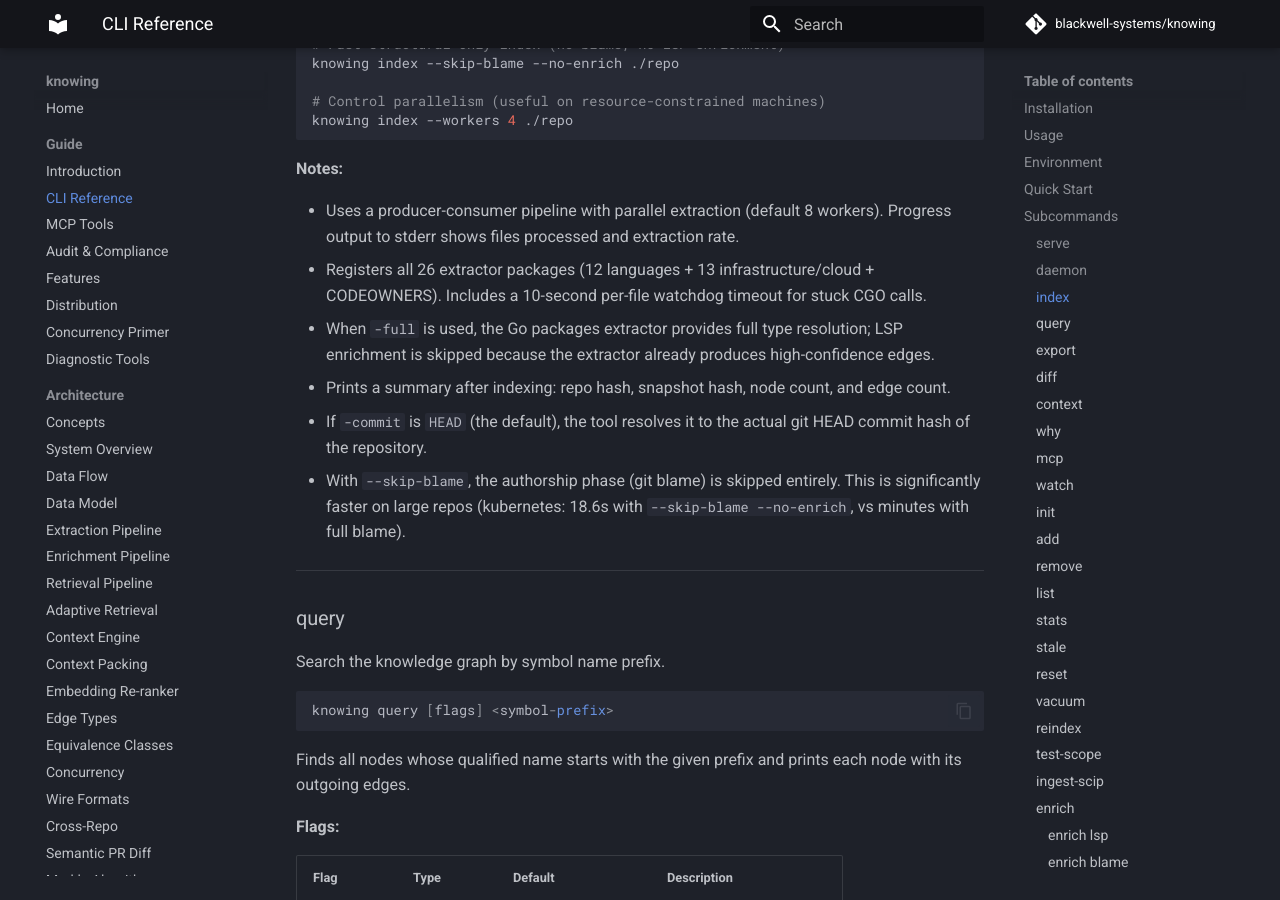
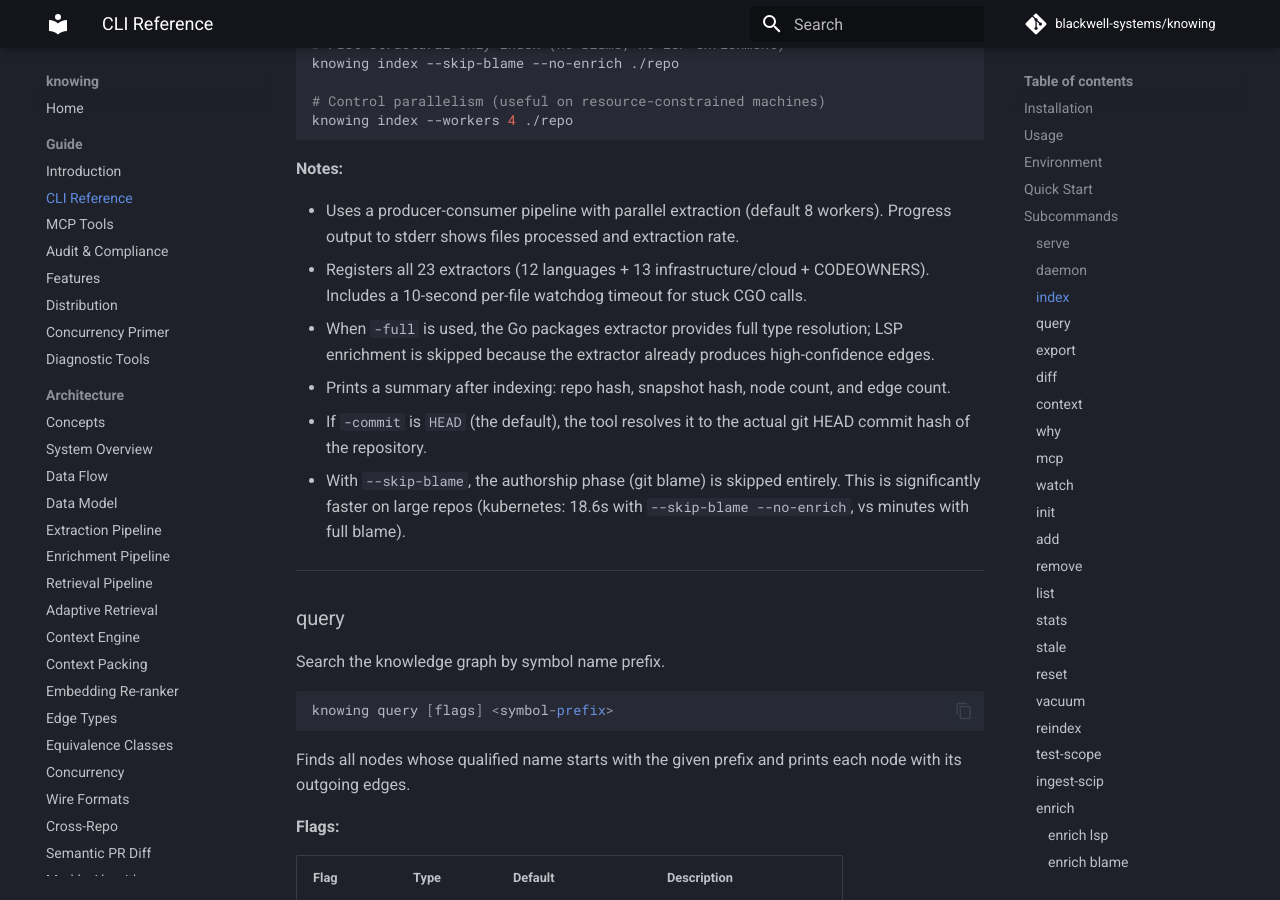
Before and after one commit to blackwell-systems/knowing, an MkDocs documentation site: the page built from docs/guide/cli.md, in a window 1280 px wide and 900 px high, scrolled down 5419 px. Built offline with MkDocs 1.6.1 and Material for MkDocs 9.7.7, drawn with Linux system fonts in a browser that asks for light colours; comment, search, counter and statistics services are not loaded; some of the changed text lies outside the part shown.

Commit message:
docs: normalize extractor count (23 extractors/26 formats), align verify text

```diff
--- a/docs/guide/cli.md
+++ b/docs/guide/cli.md
@@ -118,7 +118,7 @@ knowing serve -trace -trace-endpoint collector.local:4317 ./my-repo
 **Notes:**
 
 - The daemon blocks until it receives SIGINT or SIGTERM.
-- Registers all 26 extractor packages (12 languages + 13 infrastructure/cloud
+- Registers all 23 extractors (12 languages + 13 infrastructure/cloud
   + CODEOWNERS).
 - The MCP server exposes an `index_repo` tool that triggers indexing through
   the same pipeline as file-watch events.
@@ -238,7 +238,7 @@ knowing index --workers 4 ./repo
 
 - Uses a producer-consumer pipeline with parallel extraction (default 8 workers).
   Progress output to stderr shows files processed and extraction rate.
-- Registers all 26 extractor packages (12 languages + 13 infrastructure/cloud +
+- Registers all 23 extractors (12 languages + 13 infrastructure/cloud +
   CODEOWNERS). Includes a 10-second per-file watchdog timeout for stuck CGO calls.
 - When `-full` is used, the Go packages extractor provides full type
   resolution; LSP enrichment is skipped because the extractor already produces
```
Also changed, not shown: README.md (+1 -1 lines), docs/index.md (+1 -1 lines).
